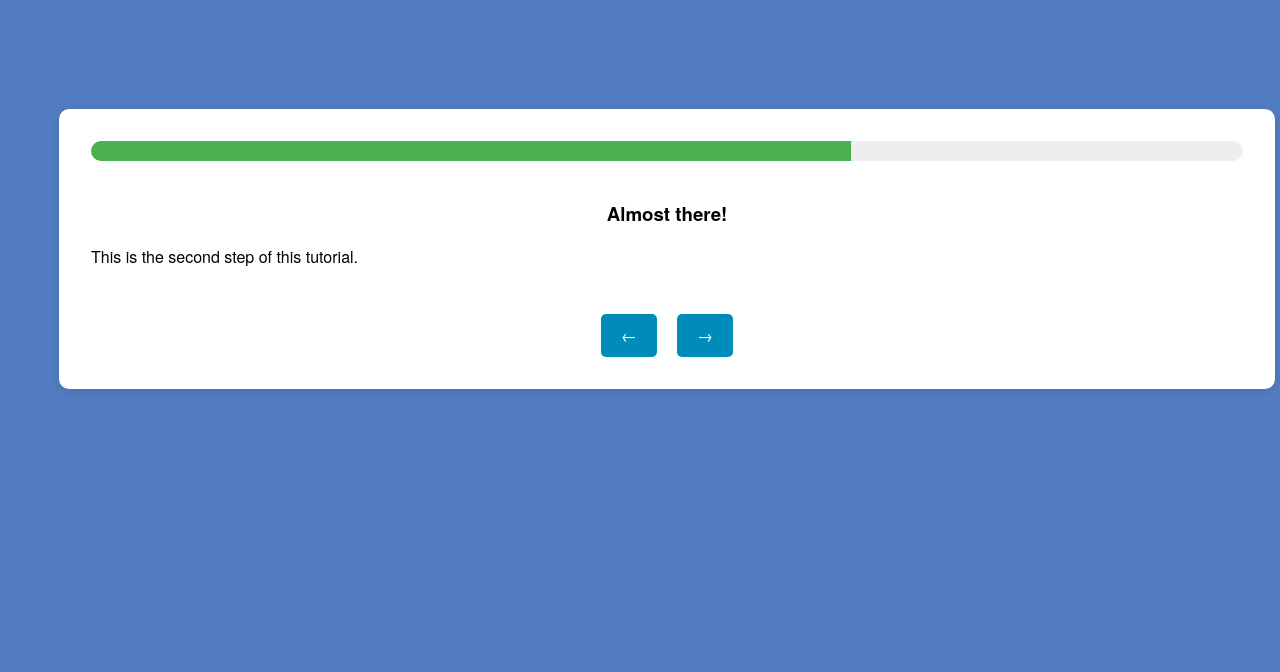
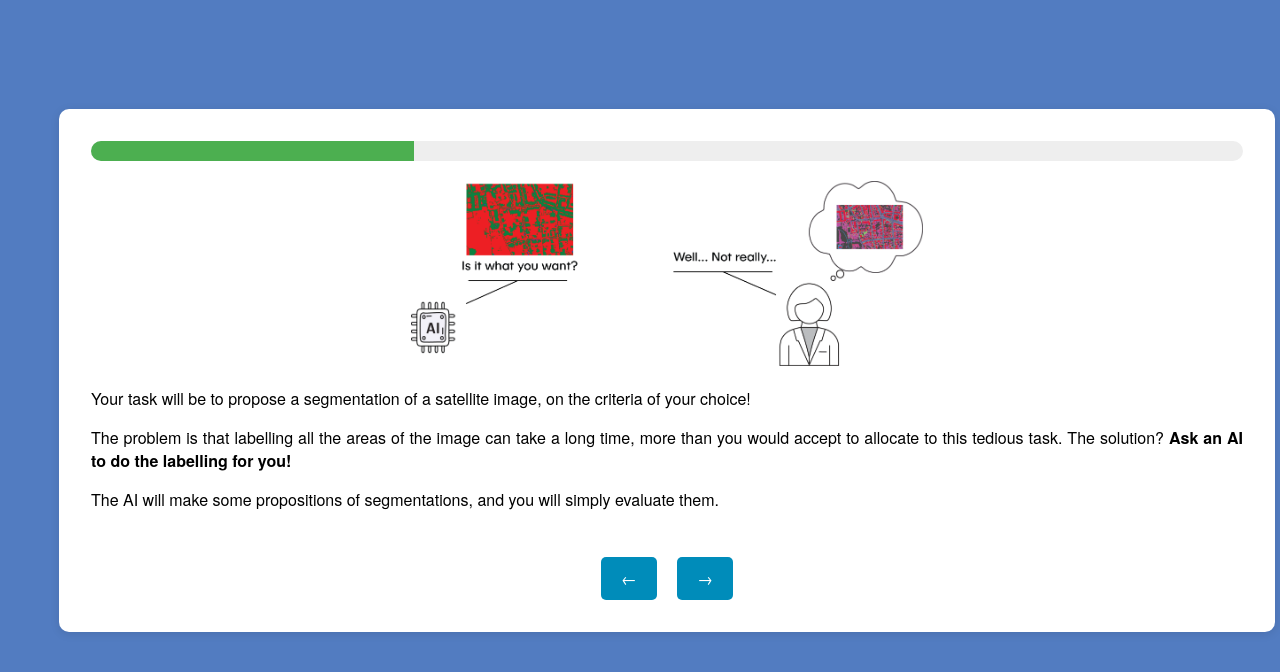
Before and after one commit to ppaamm/InteractiveSatImagesSegmentation, a Django app: page /instructions/step/2/ in a window 1280 px wide. Shown: the top 672 px of the page. Run offline with Django 5.2, Linux system fonts and the light colour scheme.

Commit message:
Tutorial

```diff
--- a/instructions/templates/instructions/steps/step_2.html
+++ b/instructions/templates/instructions/steps/step_2.html
@@ -1,2 +1,9 @@
-<h3>Almost there!</h3>
-<p>This is the second step of this tutorial.</p>
+<img src="/media/tutorial/idea.png" style="width: 40vw" />
+
+<p>Your task will be to propose a segmentation of a satellite image, on the criteria
+of your choice!</p>
+<p>The problem is that labelling all the areas of the image can take a long time, more than
+you would accept to allocate to this tedious task. The solution? <b>Ask an AI to
+do the labelling for you!</b></p>
+<p>The AI will make some propositions of segmentations, and you will simply evaluate
+them. </p>
--- /dev/null
+++ b/instructions/templates/instructions/steps/step_5.html
@@ -0,0 +1,3 @@
+<h3>This is what the main interaction screen looks like:</h3>
+
+<img src="/media/tutorial/main-interaction.png" style="width: 60vw" />
--- /dev/null
+++ b/instructions/templates/instructions/steps/step_7.html
@@ -0,0 +1,3 @@
+<h3>Ready?</h3>
+<p>The process is simple once you play with the software! In any case, if you have question,
+just ask me for some help!</p>
--- a/instructions/views.py
+++ b/instructions/views.py
@@ -3,7 +3,7 @@ from django.http import HttpResponse
 from django.template import loader
 from django.template.loader import render_to_string
 
-TOTAL_STEPS = 3
+TOTAL_STEPS = 7
 
 
 def index(request):
```
Also changed, not shown: instructions/templates/instructions/steps/step_1.html (+9 -2 lines), instructions/templates/instructions/steps/step_3.html (+5 -2 lines), instructions/templates/instructions/steps/step_4.html (added, +8 -0 lines), instructions/templates/instructions/steps/step_6.html (added, +14 -0 lines), media/tutorial/confusion-matrix.png (added), media/tutorial/edit-segments.png (added), media/tutorial/idea.png (added), media/tutorial/image-selection.png (added), media/tutorial/main-interaction.png (added), media/tutorial/segmentation.png (added).
